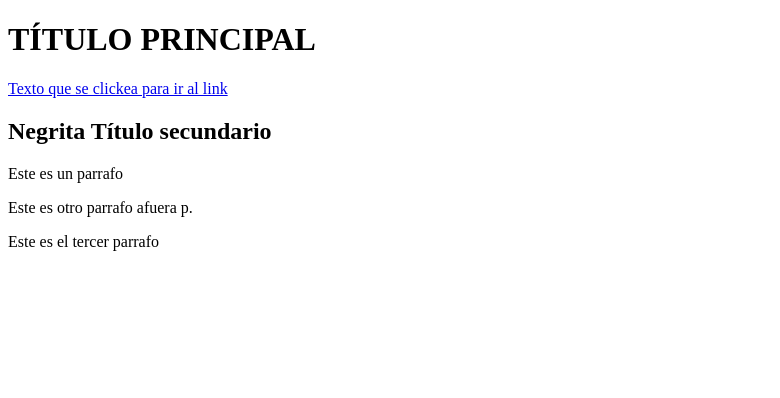
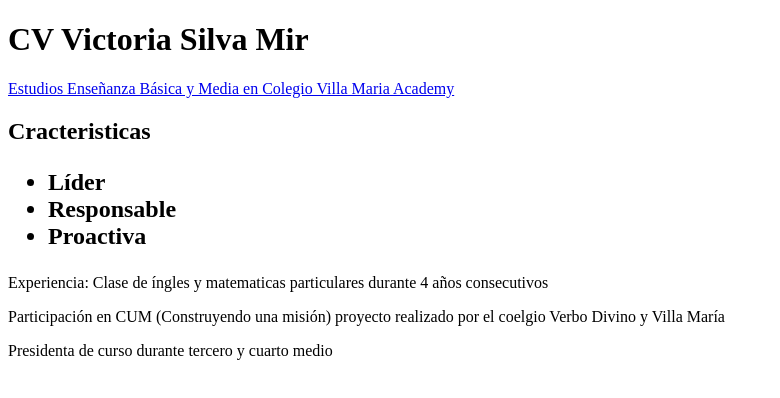
Before and after one commit to victoriasilvamir/tareas-silva, a plain HTML site: page docs/index.html in a window 1280 px wide. Shown: the whole page, without its empty margins (0-780 px from the left). Drawn offline with Linux system fonts and the light colour scheme.

Commit message:
Update index.html

```diff
--- a/docs/index.html
+++ b/docs/index.html
@@ -5,24 +5,30 @@
 </head>
 <body>
     <meta charset="utf-8">
-    <h1>TÍTULO PRINCIPAL</h1>
+    <h1>CV Victoria Silva Mir</h1>
     <a href="https://www.uc.cl/">
-        Texto que se clickea para ir al link
+        Estudios Enseñanza Básica y Media en Colegio Villa Maria Academy
 </a>
 
 <h2>
-    <b>Negrita</b>
-    Título secundario
+    <b>Cracteristicas</b>
+    <ul>
+        <li> Líder
+        <li> Responsable
+        <li> Proactiva
+
+    </ul>
     </h2>
     </p>
 
-    Este es un parrafo
+    Experiencia: Clase de íngles y matematicas particulares durante 4 años consecutivos
+
 
 
     <p>
-        Este es otro parrafo afuera p.
+        Participación en CUM (Construyendo una misión) proyecto realizado por el coelgio Verbo Divino y Villa María
     </p>
-    Este es el tercer parrafo
+    Presidenta de curso durante tercero y cuarto medio
 </p>
 </body>
 </html>
```
